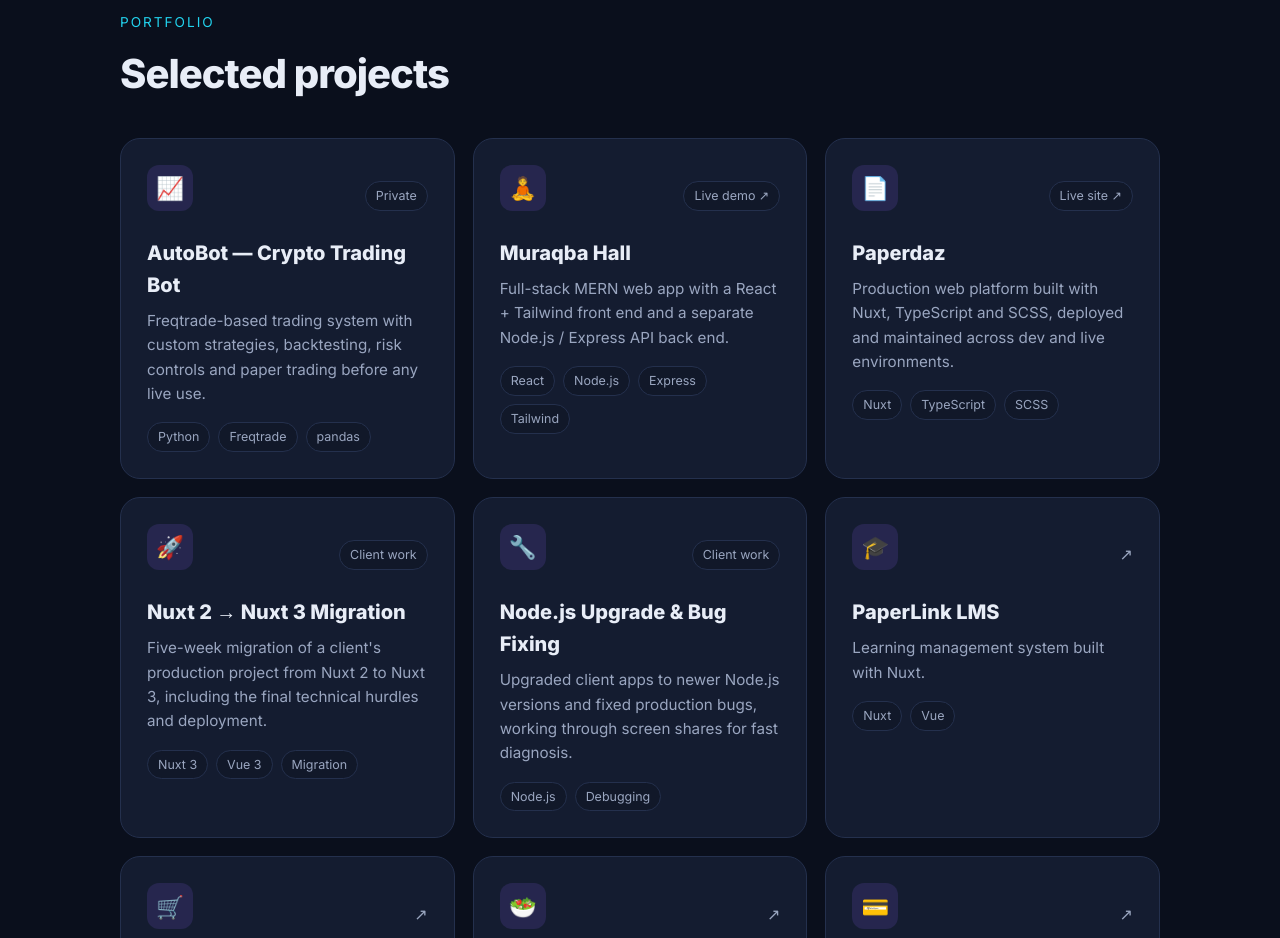
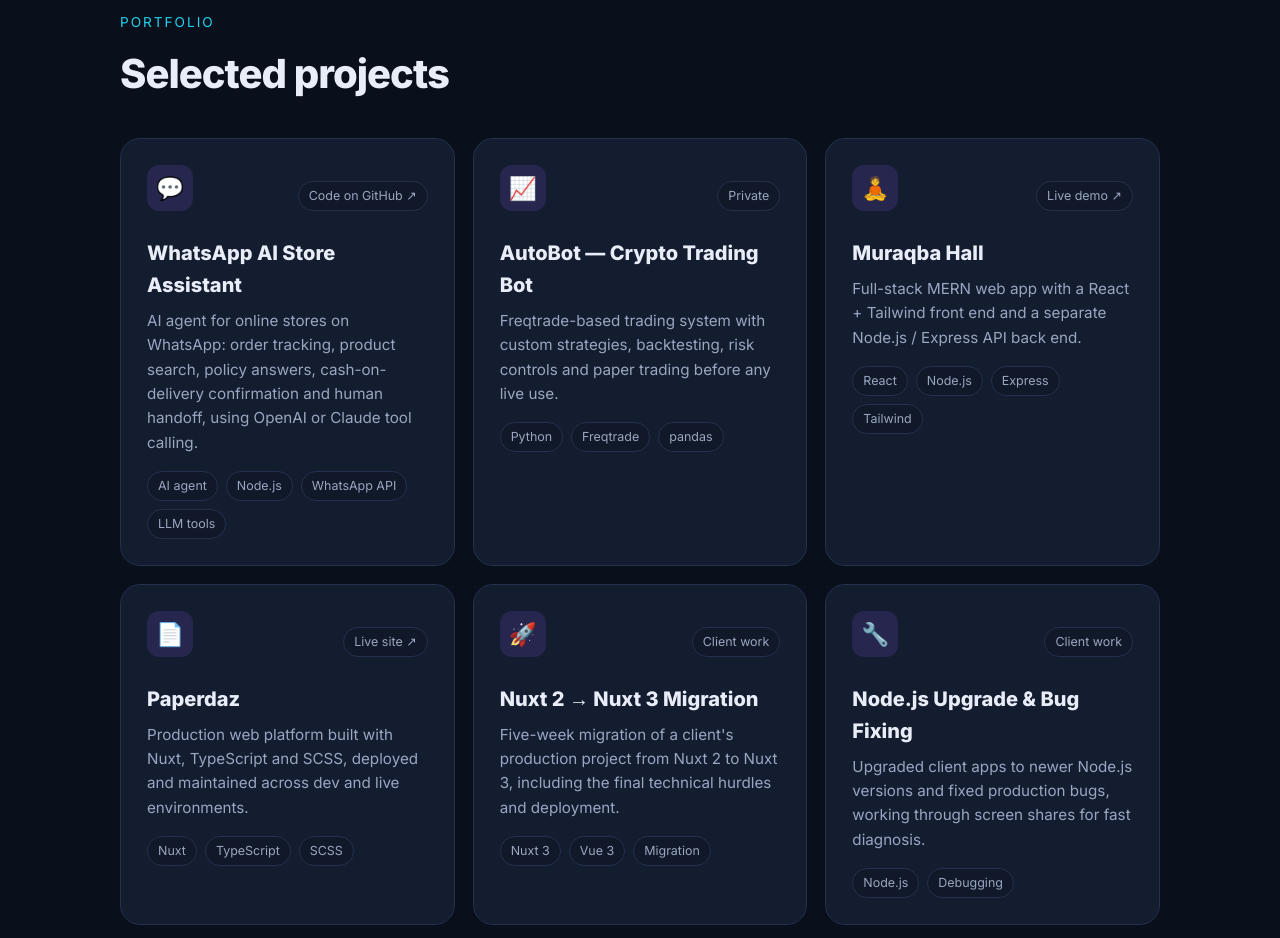
Before and after one commit to abuzarazeemi/abuzarazeemi.github.io, a plain HTML site: page index.html in a window 1280 px wide. Shown: the part 4720-5658 px from the top of the page. Drawn offline with Linux system fonts and the light colour scheme.

Commit message:
Add WhatsApp AI Store Assistant project
Co-Authored-By: Claude Opus 5.5 <noreply@anthropic.com>

```diff
--- a/index.html
+++ b/index.html
@@ -386,6 +386,12 @@ footer{text-align:center;color:var(--muted);font-size:.85rem;padding:40px 0}
   <div class="kicker">Portfolio</div>
   <h2>Selected projects</h2>
   <div class="grid3">
+    <a class="card proj" href="https://github.com/abuzarazeemi/whatsapp-ai-store-assistant" target="_blank" rel="noopener">
+      <div class="top"><div class="icon">💬</div><span class="tag">Code on GitHub ↗</span></div>
+      <h3>WhatsApp AI Store Assistant</h3>
+      <p>AI agent for online stores on WhatsApp: order tracking, product search, policy answers, cash-on-delivery confirmation and human handoff, using OpenAI or Claude tool calling.</p>
+      <div class="tags"><span class="tag">AI agent</span><span class="tag">Node.js</span><span class="tag">WhatsApp API</span><span class="tag">LLM tools</span></div>
+    </a>
     <div class="card proj">
       <div class="top"><div class="icon">📈</div><span class="tag">Private</span></div>
       <h3>AutoBot — Crypto Trading Bot</h3>
```
